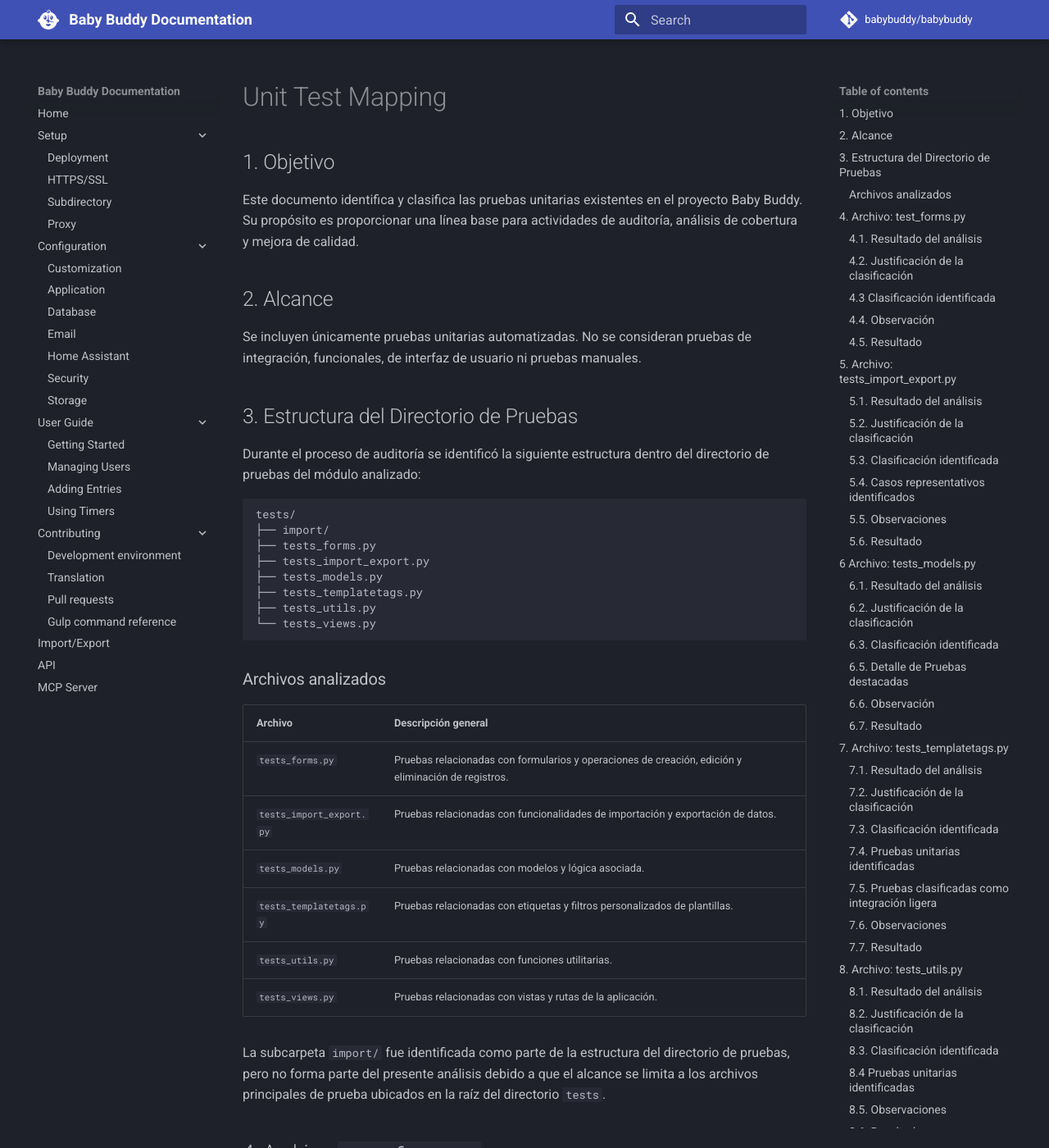
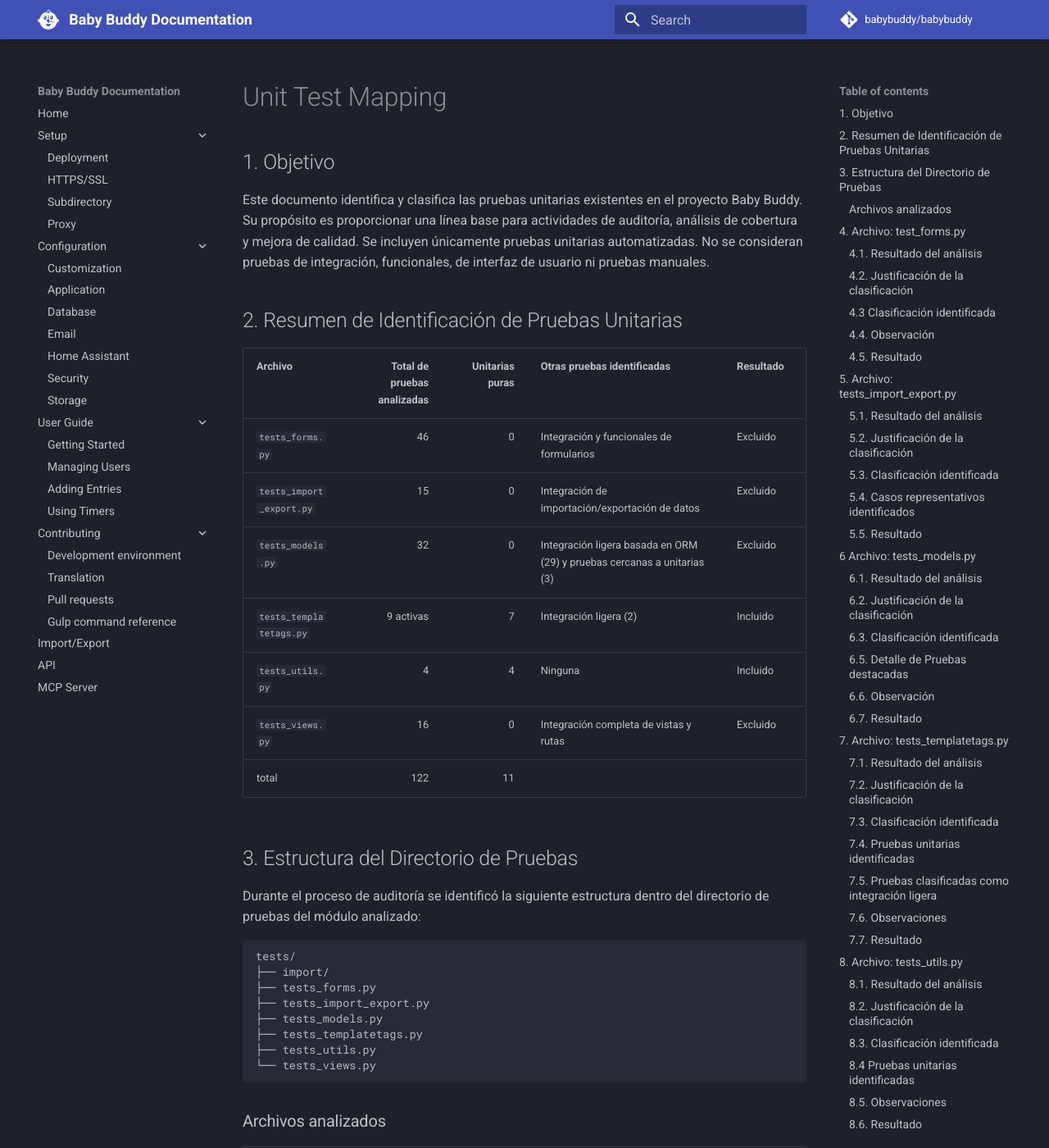
Before and after one commit to acahuib/PS_PRUEBAS, an MkDocs documentation site: the page built from docs/test-mapping/UNIT-TEST-MAPPING.md, in a window 1280 px wide and 1400 px high. Shown: the whole window at 82% size. Built offline with MkDocs 1.6.1 and Material for MkDocs 9.7.7, drawn with Linux system fonts in a browser that asks for light colours; comment, search, counter and statistics services are not loaded; some of the changed text lies outside the part shown.

Commit message:
Closes #11: Completed docs/UNIT-TEST-MAPPING.md

```diff
--- a/docs/test-mapping/UNIT-TEST-MAPPING.md
+++ b/docs/test-mapping/UNIT-TEST-MAPPING.md
@@ -2,12 +2,19 @@
 
 ## 1. Objetivo
 
-Este documento identifica y clasifica las pruebas unitarias existentes en el proyecto Baby Buddy. Su propósito es proporcionar una línea base para actividades de auditoría, análisis de cobertura y mejora de calidad.
+Este documento identifica y clasifica las pruebas unitarias existentes en el proyecto Baby Buddy. Su propósito es proporcionar una línea base para actividades de auditoría, análisis de cobertura y mejora de calidad. Se incluyen únicamente pruebas unitarias automatizadas. No se consideran pruebas de integración, funcionales, de interfaz de usuario ni pruebas manuales.
 
-## 2. Alcance
+## 2. Resumen de Identificación de Pruebas Unitarias
 
-Se incluyen únicamente pruebas unitarias automatizadas. No se consideran pruebas de integración, funcionales, de interfaz de usuario ni pruebas manuales.
-
+| Archivo                  | Total de pruebas analizadas | Unitarias puras | Otras pruebas identificadas                                              | Resultado |
+| ------------------------ | --------------------------: | --------------: | ------------------------------------------------------------------------ | --------- |
+| `tests_forms.py`         |                          46 |               0 | Integración y funcionales de formularios                                 | Excluido  |
+| `tests_import_export.py` |                          15 |               0 | Integración de importación/exportación de datos                          | Excluido  |
+| `tests_models.py`        |                          32 |               0 | Integración ligera basada en ORM (29) y pruebas cercanas a unitarias (3) | Excluido  |
+| `tests_templatetags.py`  |                   9 activas |               7 | Integración ligera (2)                                                   | Incluido  |
+| `tests_utils.py`         |                           4 |               4 | Ninguna                                                                  | Incluido  |
+| `tests_views.py`         |                          16 |               0 | Integración completa de vistas y rutas                                   | Excluido  |
+total  |122  |11  |  |  |
 
 ## 3. Estructura del Directorio de Pruebas
 
@@ -115,15 +122,8 @@ Debido a este comportamiento, las pruebas no aíslan una unidad individual de c
 | `test_temperature`   | Verifica la importación de registros de temperatura.                       |
 | `test_weight`        | Verifica la importación de registros de peso.                              |
 
-### 5.5. Observaciones
 
-Se identificó que la prueba `test_tagged` presenta una complejidad superior al resto del archivo, ya que además de verificar la importación de datos valida la integridad de relaciones *many-to-many* mediante la comprobación de asociaciones específicas entre entidades.
-
-Asimismo, la prueba `test_child_invalid` constituye el único caso orientado a validar escenarios de error y reglas de validación, mientras que las demás pruebas verifican principalmente escenarios exitosos de importación.
-
-El método auxiliar `import_data()` actúa como mecanismo de reutilización para la carga de datos y reducción de duplicación de código, pero no constituye una prueba independiente.
-
-### 5.6. Resultado
+### 5.5. Resultado
 
 **Archivo excluido del inventario de pruebas unitarias.**
 
@@ -372,3 +372,10 @@ Las pruebas del módulo cubren las principales vistas asociadas a las entidades
 **Archivo excluido del inventario de pruebas unitarias.**
 
 Las 16 pruebas identificadas fueron clasificadas como pruebas de integración completas debido a su dependencia de la infraestructura web, la base de datos y los mecanismos de inicialización de datos utilizados por la aplicación.
+
+
+## 10. Conclusión
+
+Del total de 122 pruebas analizadas, únicamente 11 cumplen los criterios definidos para ser clasificadas como pruebas unitarias puras. Estas pruebas se encuentran concentradas en los archivos `tests_templatetags.py` y `tests_utils.py`, los cuales ejercitan funciones de forma directa y con un alto nivel de aislamiento respecto a la infraestructura de la aplicación.
+
+La mayoría de las pruebas existentes corresponden a pruebas de integración, integración ligera basada en ORM o pruebas funcionales, las cuales validan correctamente distintos componentes del sistema, pero no cumplen con los criterios de aislamiento requeridos para ser consideradas pruebas unitarias puras.
```
Also changed, not shown: other parts of docs/test-mapping/UNIT-TEST-MAPPING.md (+1 -1 lines).
